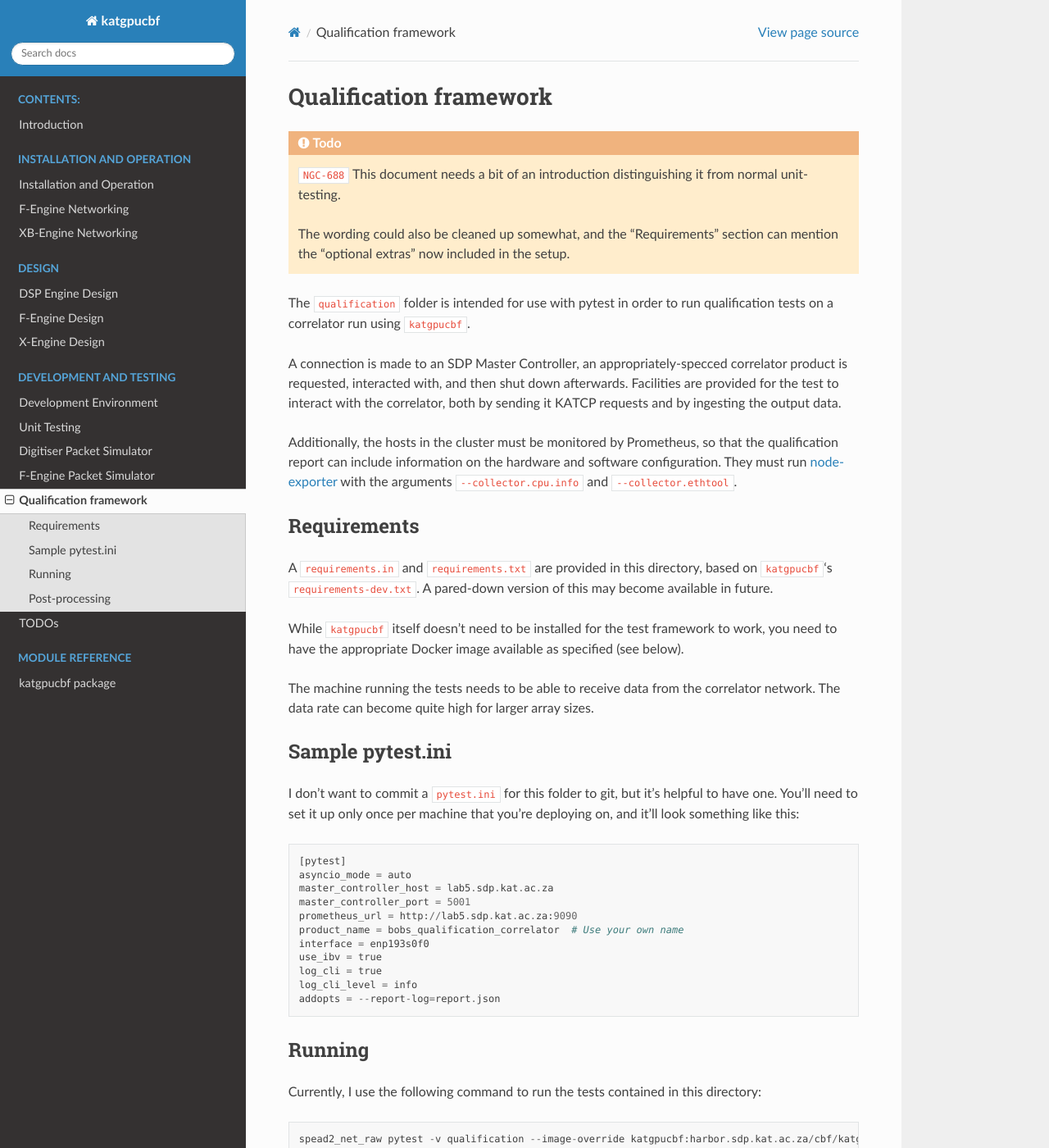
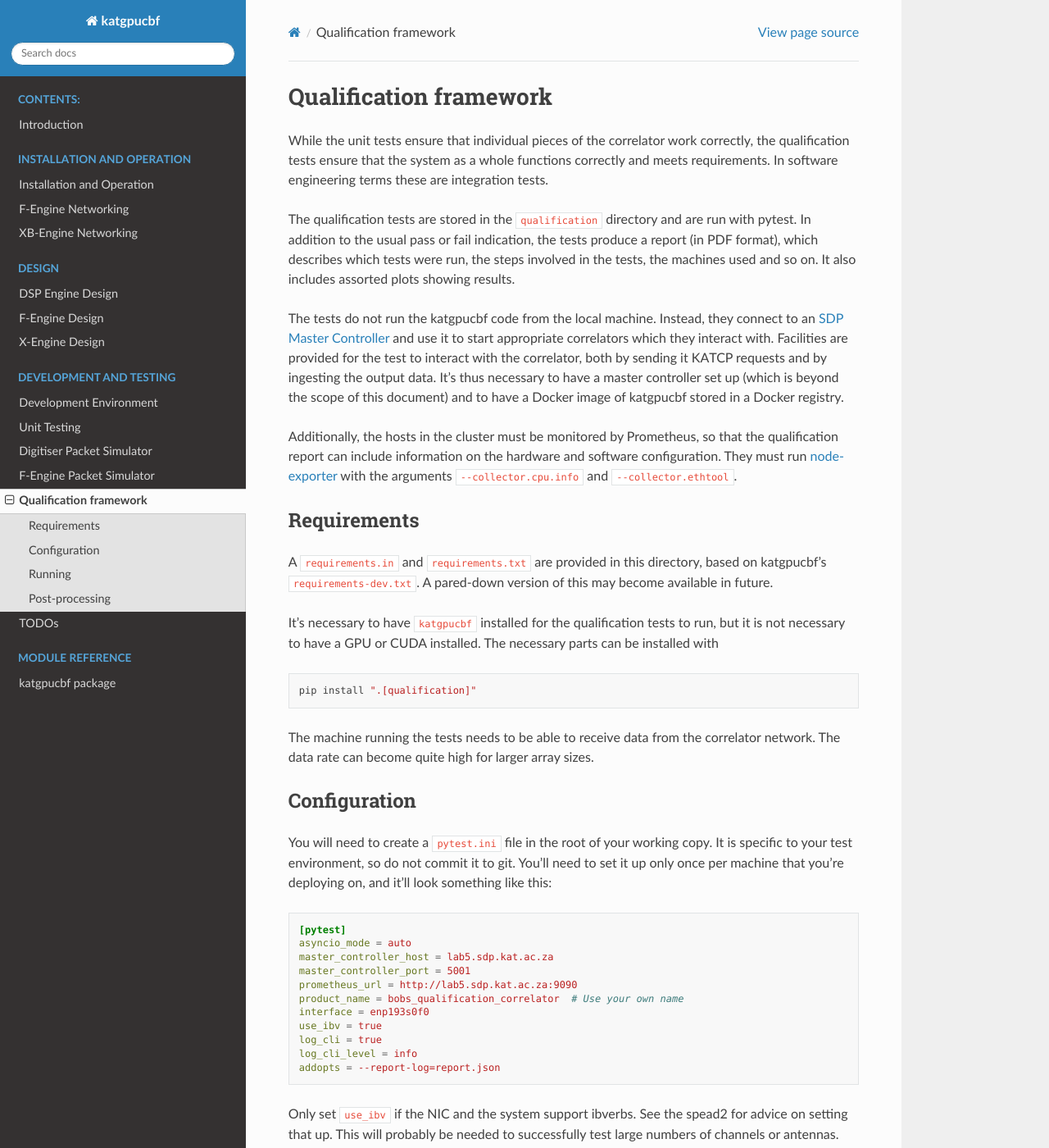
Before and after one commit to ska-sa/katgpucbf, a Sphinx documentation site: the page built from doc/qualification.rst, in a window 1280 px wide and 1400 px high. Shown: the whole window at 82% size. Built offline with Sphinx 7.4.7 and the Read the Docs theme 2.0.0, drawn with Linux system fonts in a browser that asks for light colours; formulas are drawn with MathJax 3; the version number could not be read and is left out; some of the changed text lies outside the part shown.

Commit message:
Update documentation of qualification tests
I've tried to provide more information on background and requirements.
There still needs to be more information about how to *write* tests,
what the different subdirectories do etc. This is just cleaning up what
was already there.

See NGC-688.

```diff
--- a/doc/qualification.rst
+++ b/doc/qualification.rst
@@ -1,21 +1,25 @@
 Qualification framework
 =======================
+While the unit tests ensure that individual pieces of the correlator work
+correctly, the qualification tests ensure that the system as a whole functions
+correctly and meets requirements. In software engineering terms these are
+integration tests.
 
-.. todo::  ``NGC-688``
-   This document needs a bit of an introduction distinguishing it from normal
-   unit-testing.
+The qualification tests are stored in the :file:`qualification` directory
+and are run with pytest. In addition to the usual pass or fail indication, the
+tests produce a report (in PDF format), which describes which tests were run,
+the steps involved in the tests, the machines used and so on. It also includes
+assorted plots showing results.
 
-   The wording could also be cleaned up somewhat, and the "Requirements" section
-   can mention the "optional extras" now included in the setup.
+The tests do not run the katgpucbf code from the local machine. Instead, they
+connect to an `SDP Master Controller`_ and use it to start appropriate
+correlators which they interact with. Facilities are provided for the test to
+interact with the correlator, both by sending it KATCP requests and by
+ingesting the output data. It's thus necessary to have a master controller set
+up (which is beyond the scope of this document) and to have a Docker image of
+katgpucbf stored in a Docker registry.
 
-The ``qualification`` folder is intended for use with pytest in order to
-run qualification tests on a correlator run using ``katgpucbf``.
-
-A connection is made to an SDP Master Controller, an
-appropriately-specced correlator product is requested, interacted with,
-and then shut down afterwards. Facilities are provided for the test to
-interact with the correlator, both by sending it KATCP requests and by
-ingesting the output data.
+.. _SDP Master Controller: https://github.com/ska-sa/katsdpcontroller
 
 Additionally, the hosts in the cluster must be monitored by Prometheus, so that
 the qualification report can include information on the hardware and software
@@ -27,25 +31,29 @@ configuration. They must run `node-exporter`_ with the arguments
 Requirements
 ------------
 
-A ``requirements.in`` and ``requirements.txt`` are provided in this
-directory, based on ``katgpucbf``\ 's ``requirements-dev.txt``. A
+A :file:`requirements.in` and :file:`requirements.txt` are provided in this
+directory, based on katgpucbf's :file:`requirements-dev.txt`. A
 pared-down version of this may become available in future.
 
-While ``katgpucbf`` itself doesn't need to be installed for the test
-framework to work, you need to have the appropriate Docker image
-available as specified (see below).
+It's necessary to have ``katgpucbf`` installed for the qualification tests to
+run, but it is not necessary to have a GPU or CUDA installed. The necessary
+parts can be installed with
+
+.. code:: sh
+
+   pip install ".[qualification]"
 
 The machine running the tests needs to be able to receive data from the
 correlator network. The data rate can become quite high for larger array sizes.
 
-Sample pytest.ini
------------------
+Configuration
+-------------
+You will need to create a :file:`pytest.ini` file in the root of your
+working copy. It is specific to your test environment, so do not commit it to
+git. You'll need to set it up only once per machine that you're deploying on,
+and it'll look something like this:
 
-I don't want to commit a ``pytest.ini`` for this folder to git, but it's
-helpful to have one. You'll need to set it up only once per machine that
-you're deploying on, and it'll look something like this:
-
-::
+.. code:: ini
 
    [pytest]
    asyncio_mode = auto
@@ -59,21 +67,24 @@ you're deploying on, and it'll look something like this:
    log_cli_level = info
    addopts = --report-log=report.json
 
+Only set ``use_ibv`` if the NIC and the system support ibverbs. See the
+spead2 :external+spead2:doc:`documentation <py-ibverbs>` for advice on setting
+that up. This will probably be needed to successfully test large numbers of
+channels or antennas.
+
 Running
 -------
 
-Currently, I use the following command to run the tests contained in
+Use the following command to run the tests contained in
 this directory:
 
-::
+.. code:: sh
 
    spead2_net_raw pytest -v qualification --image-override katgpucbf:harbor.sdp.kat.ac.za/cbf/katgpucbf:latest
 
 Explanation:
 
--  ``spead2_net_raw`` enables ibverbs usage. For a small correlator,
-   this shouldn't really be an issue because the output rates are quite
-   low, but for larger ones it will be an issue.
+-  ``spead2_net_raw`` enables ibverbs usage (see ``use_ibv`` above)
 -  ``--image-override`` is designed to work in exactly the same way as
    that in ``sim_correlator.py``, specifying exactly which Docker image
    to use for the tests.
@@ -87,7 +98,7 @@ Post-processing
 The steps above produce a ``report.json`` file. To turn that into a usable PDF,
 run
 
-::
+.. code:: sh
 
    qualification/report/generate_pdf.py report.json report.pdf
 
```
